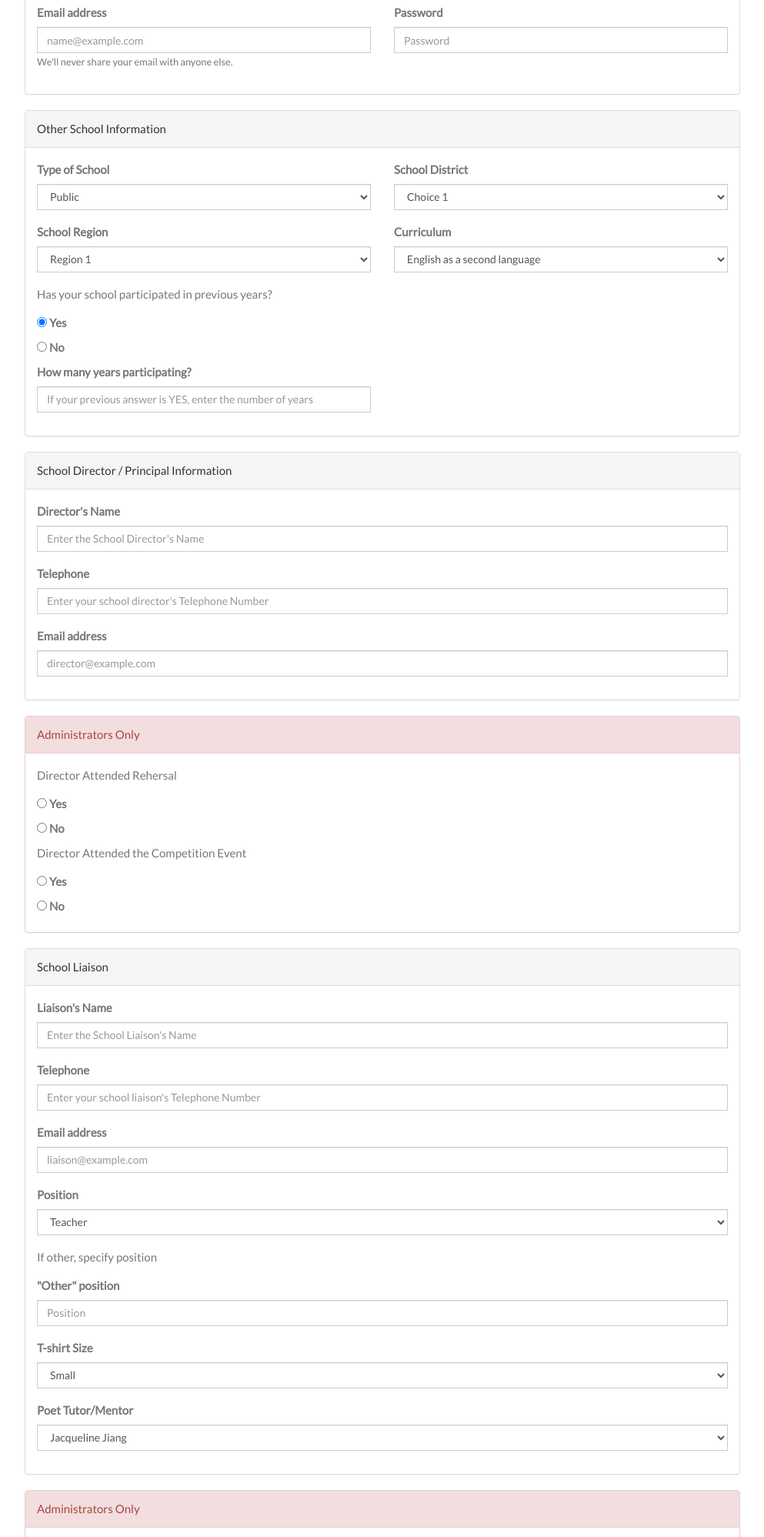
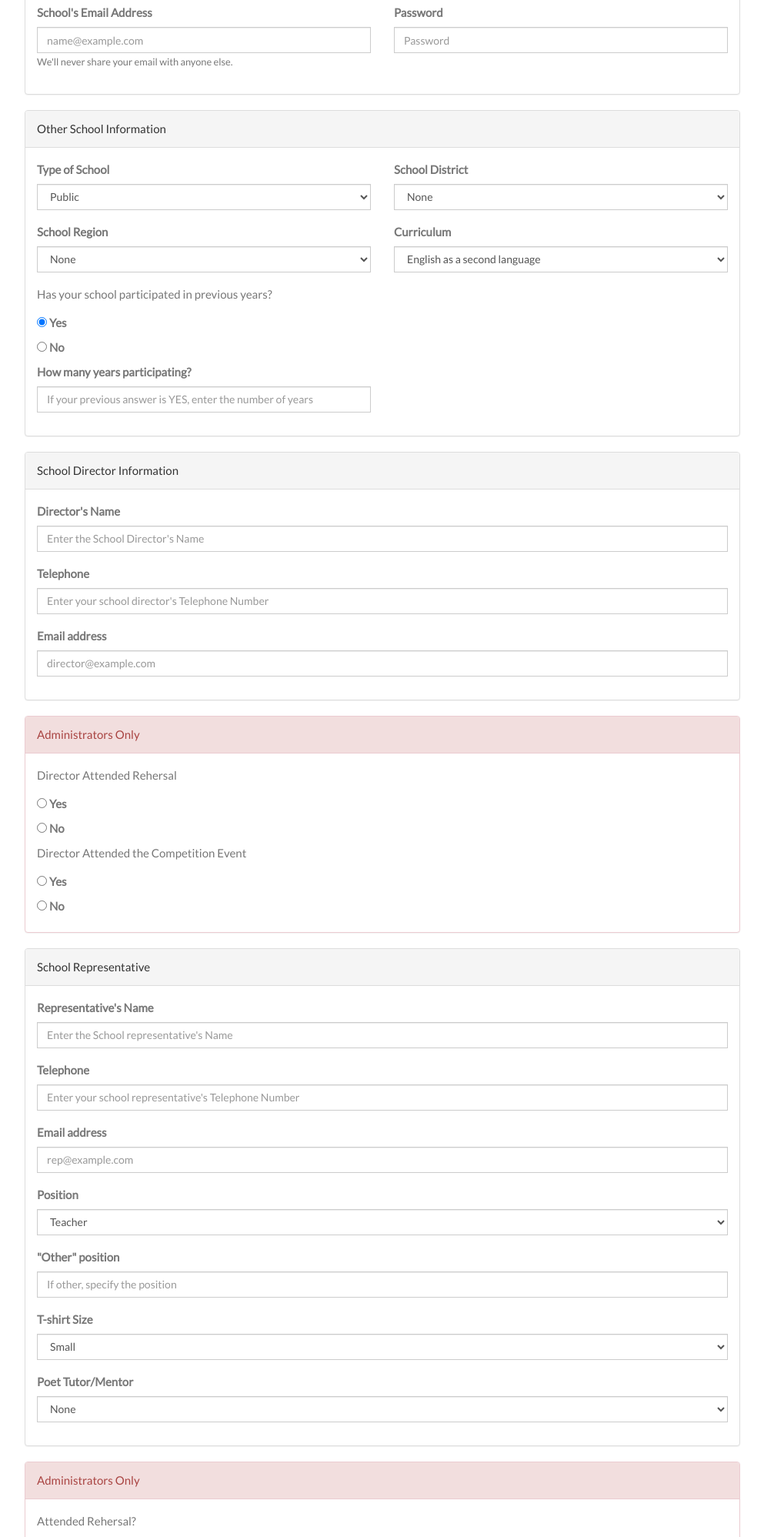
Before and after one commit to jramoscolon/front-end-pol, a plain HTML site: page registration.html in a window 1280 px wide. Shown: the part 803-2800 px from the top of the page at 77% size, without its empty margins (143-1136 px from the left). Drawn offline with nearby package versions, Linux system fonts and the light colour scheme.

Commit message:
added missing options on registration form, started users index, and tweaked home page

```diff
--- a/registration.html
+++ b/registration.html
@@ -81,7 +81,7 @@
 							</div>
 
 							<div class="form-group col-md-6">
-							  <label for="exampleFormControlInput1">Email address</label>
+							  <label for="exampleFormControlInput1">School's Email Address</label>
 							  <input type="email" class="form-control" id="exampleFormControlInput1" placeholder="name@example.com">
 							  <small id="emailHelp" class="form-text text-muted">We'll never share your email with anyone else.</small>
 							</div>
@@ -114,18 +114,49 @@
 							<div class="form-group col-md-6">
 							  <label for="districtControlSelect">School District</label>
 							  <select class="form-control" id="districtControlSelect">
-							    <option>Choice 1</option>
-							    <option>Choice 2</option>
-							    <option>Choice 3</option>
+							  	<option>None</option>
+							    <option>Aguadilla</option>
+							    <option>Arecibo</option>
+							    <option>Barranquitas</option>
+							    <option>Bayamón</option>
+							    <option>Cabo Rojo</option>
+							    <option>Camuy</option>
+							    <option>Canóvanas</option>
+							    <option>Carolina</option>
+							    <option>Cidra</option>
+							    <option>Fajardo</option>
+							    <option>Guayama</option>
+							    <option>Guaynabo</option>
+							    <option>Gurabo</option>
+							    <option>Las Piedras</option>
+							    <option>Manatí</option>
+							    <option>Mayagüez</option>
+							    <option>Naranjito</option>
+							    <option>Orocovis</option>
+							    <option>Ponce</option>
+							    <option>Santa Isabel</option>
+							    <option>San Juan 1</option>
+							    <option>San Juan 2</option>
+							    <option>San Sebastián</option>
+							    <option>Toa Baja</option>
+							    <option>Utuado</option>
+							    <option>Vega Alta</option>
+							    <option>Yabucoa</option>
+							    <option>Yauco</option>
 							  </select>
 							</div>
 
 							<div class="form-group col-md-6">
 							  <label for="regionControlSelect">School Region</label>
 							  <select class="form-control" id="regionControlSelect">
-							    <option>Region 1</option>
-							    <option>Region 2</option>
-							    <option>Region 3</option>
+							    <option>None</option>
+							    <option>Arecibo</option>
+							    <option>Bayamón</option>
+							    <option>Caguas</option>
+							    <option>Humacao</option>
+							    <option>Mayagüez</option>
+							    <option>Ponce</option>
+							    <option>San Juan</option>
 							  </select>
 							</div>
 							<!-- End of hidden fields -->
@@ -160,10 +191,10 @@
 					</div><!-- Panel body -->
 				</div><!-- Other School panel ends -->
 
-				<!-- School Principal/director information -->
+				<!-- School Director information -->
 				<div class="panel panel-default">
 					<div class="panel-heading">
-						School Director / Principal Information
+						School Director Information
 					</div>
 					<div class="panel-body">
 						<div class="form-group">
@@ -212,25 +243,25 @@
 				</div>
 				<!-- End of fields hidden to user -->
 
-				<!-- School Liaison Info -->
+				<!-- School Representative (Liaison) Info -->
 				<div class="panel panel-default">
 					<div class="panel-heading">
-						School Liaison
+						School Representative
 					</div>
 					<div class="panel-body">
 						<div class="form-group">
-						  <label for="liaison">Liaison's Name</label>
-						  <input type="text" class="form-control" id="liaison" placeholder="Enter the School Liaison's Name">
+						  <label for="liaison">Representative's Name</label>
+						  <input type="text" class="form-control" id="liaison" placeholder="Enter the School representative's Name">
 						</div>
 
 						<div class="form-group">
 						  <label for="telephone3">Telephone</label>
-						  <input type="text" class="form-control" id="telephone3" placeholder="Enter your school liaison's Telephone Number">
+						  <input type="text" class="form-control" id="telephone3" placeholder="Enter your school representative's Telephone Number">
 						</div>
 
 						<div class="form-group">
 						  <label for="liaisonEmail">Email address</label>
-						  <input type="email" class="form-control" id="liaisonEmail" placeholder="liaison@example.com">
+						  <input type="email" class="form-control" id="liaisonEmail" placeholder="rep@example.com">
 						</div>
 
 						<div class="form-group">
@@ -245,10 +276,9 @@
 						  </select>
 						</div>
 
-						<p>If other, specify position</p>
 						<div class="form-group">
 						  <label for="otherPosition">"Other" position</label>
-						  <input type="text" class="form-control" id="otherPosition" placeholder="Position">
+						  <input type="text" class="form-control" id="otherPosition" placeholder="If other, specify the position">
 						</div>
 
 						<div class="form-group">
@@ -264,10 +294,16 @@
 						<div class="form-group">
 						  <label for="mentorControlSelect">Poet Tutor/Mentor</label>
 						    <select class="form-control" id="mentorControlSelect">
+						    	<option>None</option>
+						    	<option>Ketsia Ramos</option>
+						    	<option>Christian Díaz</option>
+						    	<option>Gerónimo Robaina López</option>
 						      <option>Jacqueline Jiang</option>
 						      <option>Mara Pastor</option>
-						      <option>Penelope</option>
+						      <option>Nivialis Toro</option>
+						      <option>Penélope N. Cuyar Bordas</option>
 						      <option>Rubén Durán Morales</option>
+						      <option>Lucía Zoé Martínez</option>
 						    </select>
 						</div>
 					</div>
@@ -302,6 +338,7 @@
 				</div>
 				<!-- End of fields hidden to user -->
 				<button type="submit" class="btn btn-primary">Register</button>
+				<button type="" class="btn btn-primary">Cancel</button>
 			</form>
 		</div>
 
```
Also changed, not shown: index.html (+3 -4 lines), users_index.html (added, +84 -0 lines).
